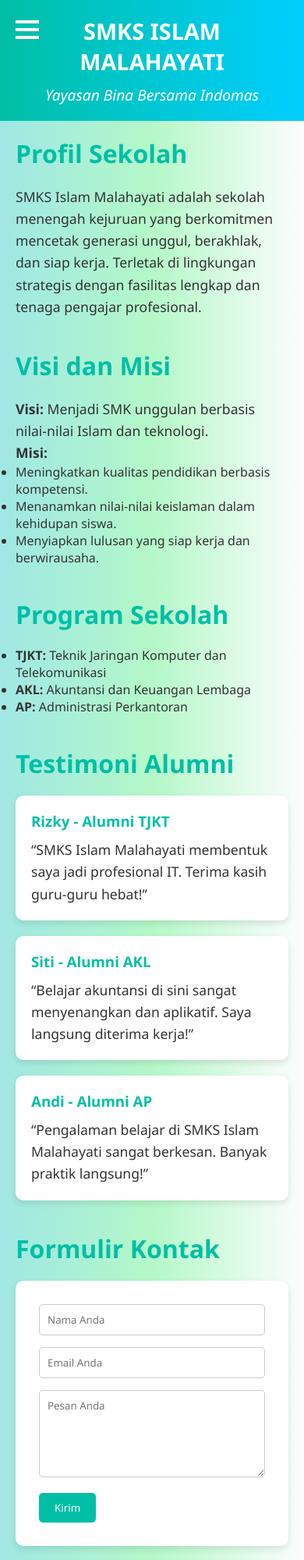
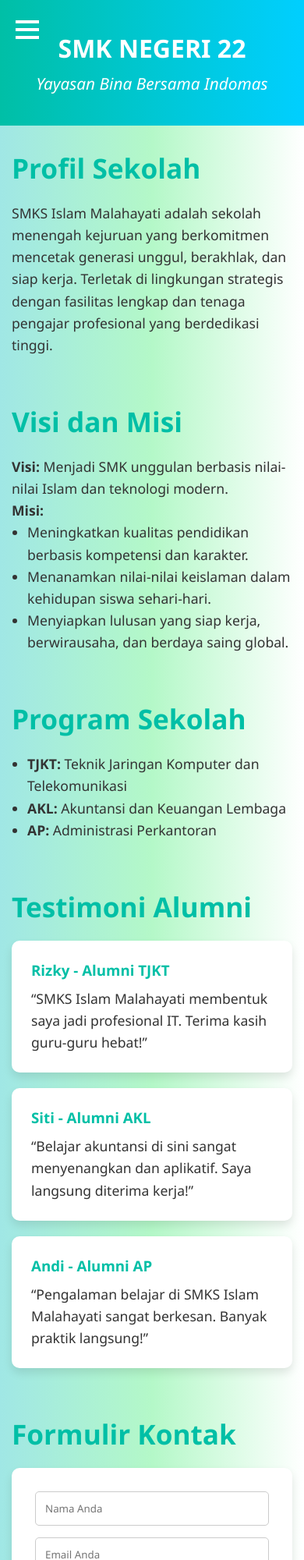
Before and after one commit to alfauzaskaulani-netizen/alfauzaskaulani-netizen.github.io, a plain HTML site: page index.html in a window 390 px wide. Shown: the top 2000 px of the page at 78% size. Drawn offline with Linux system fonts and the light colour scheme.

Commit message:
Update index.html

```diff
--- a/index.html
+++ b/index.html
@@ -3,9 +3,9 @@
 <head>
   <meta charset="UTF-8" />
   <meta name="viewport" content="width=device-width, initial-scale=1.0" />
-  <title>SMKS Islam Malahayati</title>
+  <title>SMK Islam Malahayati</title>
   <style>
-    /* Font dan Reset */
+    /* Reset dan Font */
     * {
       margin: 0;
       padding: 0;
@@ -14,25 +14,26 @@
     }
 
     body {
-      background: linear-gradient(to right, #a0e7e5, #b4f8c8, #fdfdfd);
+      background: linear-gradient(to right, #a0e7e5, #b4f8c8, #ffffff);
       color: #333;
+      overflow-x: hidden;
     }
 
     header {
       background: linear-gradient(to right, #00bfa6, #00cfff);
       color: white;
-      padding: 20px;
+      padding: 40px 20px;
       text-align: center;
       position: relative;
     }
 
     header h1 {
-      font-size: 2.5em;
+      font-size: 3em;
       margin-bottom: 10px;
     }
 
     header p {
-      font-size: 1.2em;
+      font-size: 1.3em;
       font-style: italic;
     }
 
@@ -56,18 +57,18 @@
     nav {
       position: fixed;
       top: 0;
-      left: -250px;
-      width: 250px;
+      left: -260px;
+      width: 260px;
       height: 100%;
       background-color: #00bfa6;
-      padding-top: 60px;
+      padding-top: 80px;
       transition: 0.3s;
       z-index: 999;
     }
 
     nav a {
       display: block;
-      padding: 15px 25px;
+      padding: 15px 30px;
       color: white;
       text-decoration: none;
       font-weight: bold;
@@ -84,20 +85,24 @@
 
     /* Section */
     section {
-      padding: 40px 20px;
+      padding: 50px 20px;
       max-width: 1000px;
       margin: auto;
     }
 
     section h2 {
-      font-size: 2em;
+      font-size: 2.2em;
       margin-bottom: 20px;
       color: #00bfa6;
     }
 
-    section p {
+    section p, section ul {
       font-size: 1.1em;
       line-height: 1.6;
+    }
+
+    section ul {
+      padding-left: 20px;
     }
 
     /* Animasi */
@@ -106,22 +111,27 @@
     }
 
     @keyframes fadeIn {
-      from { opacity: 0; transform: translateY(20px); }
+      from { opacity: 0; transform: translateY(30px); }
       to { opacity: 1; transform: translateY(0); }
     }
 
     /* Testimoni */
     .testimoni {
       display: grid;
-      grid-template-columns: repeat(auto-fit, minmax(250px, 1fr));
+      grid-template-columns: repeat(auto-fit, minmax(280px, 1fr));
       gap: 20px;
     }
 
     .card {
       background-color: white;
       border-radius: 10px;
-      padding: 20px;
-      box-shadow: 0 4px 8px rgba(0,0,0,0.1);
+      padding: 25px;
+      box-shadow: 0 6px 12px rgba(0,0,0,0.1);
+      transition: transform 0.3s;
+    }
+
+    .card:hover {
+      transform: translateY(-5px);
     }
 
     .card h3 {
@@ -134,12 +144,12 @@
       background-color: white;
       padding: 30px;
       border-radius: 10px;
-      box-shadow: 0 4px 8px rgba(0,0,0,0.1);
+      box-shadow: 0 6px 12px rgba(0,0,0,0.1);
     }
 
     form input, form textarea {
       width: 100%;
-      padding: 10px;
+      padding: 12px;
       margin-bottom: 15px;
       border: 1px solid #ccc;
       border-radius: 5px;
@@ -148,10 +158,11 @@
     form button {
       background-color: #00bfa6;
       color: white;
-      padding: 10px 20px;
+      padding: 12px 25px;
       border: none;
       border-radius: 5px;
       cursor: pointer;
+      font-size: 1em;
     }
 
     form button:hover {
@@ -161,11 +172,19 @@
     /* Responsif */
     @media (max-width: 600px) {
       header h1 {
-        font-size: 1.8em;
+        font-size: 2em;
       }
 
       section {
-        padding: 20px;
+        padding: 30px 15px;
+      }
+
+      nav {
+        width: 200px;
+      }
+
+      nav a {
+        padding: 12px 20px;
       }
     }
   </style>
@@ -185,23 +204,23 @@
   </nav>
 
   <header class="fade-in">
-    <h1>SMKS ISLAM MALAHAYATI</h1>
+    <h1>SMK NEGERI 22</h1>
     <p>Yayasan Bina Bersama Indomas</p>
   </header>
 
   <section id="profil" class="fade-in">
     <h2>Profil Sekolah</h2>
-    <p>SMKS Islam Malahayati adalah sekolah menengah kejuruan yang berkomitmen mencetak generasi unggul, berakhlak, dan siap kerja. Terletak di lingkungan strategis dengan fasilitas lengkap dan tenaga pengajar profesional.</p>
+    <p>SMKS Islam Malahayati adalah sekolah menengah kejuruan yang berkomitmen mencetak generasi unggul, berakhlak, dan siap kerja. Terletak di lingkungan strategis dengan fasilitas lengkap dan tenaga pengajar profesional yang berdedikasi tinggi.</p>
   </section>
 
   <section id="visi" class="fade-in">
     <h2>Visi dan Misi</h2>
-    <p><strong>Visi:</strong> Menjadi SMK unggulan berbasis nilai-nilai Islam dan teknologi.</p>
+    <p><strong>Visi:</strong> Menjadi SMK unggulan berbasis nilai-nilai Islam dan teknologi modern.</p>
     <p><strong>Misi:</strong></p>
     <ul>
-      <li>Meningkatkan kualitas pendidikan berbasis kompetensi.</li>
-      <li>Menanamkan nilai-nilai keislaman dalam kehidupan siswa.</li>
-      <li>Menyiapkan lulusan yang siap kerja dan berwirausaha.</li>
+      <li>Meningkatkan kualitas pendidikan berbasis kompetensi dan karakter.</li>
+      <li>Menanamkan nilai-nilai keislaman dalam kehidupan siswa sehari-hari.</li>
+      <li>Menyiapkan lulusan yang siap kerja, berwirausaha, dan berdaya saing global.</li>
     </ul>
   </section>
 
```
